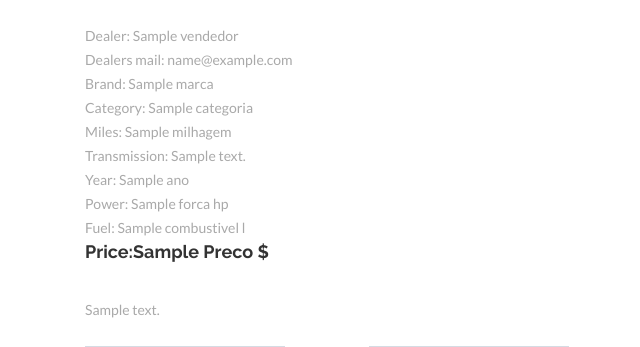
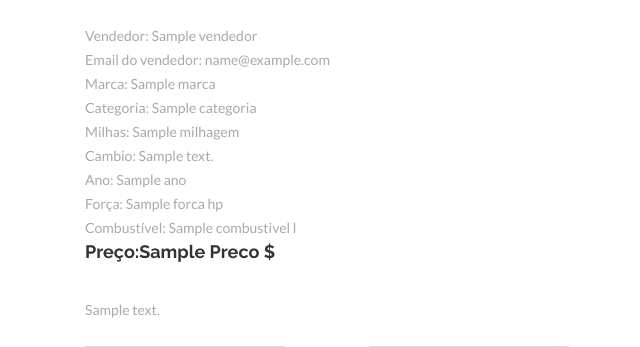
Before and after one commit to emanuel-tosto/loja_de_carros, a Django app: template backend/templates/car_detail.html in a window 1280 px wide. Shown: the part 67-414 px from the top of the page, without its empty margins (0-640 px from the left). Run offline with Django 4.2, Linux system fonts and the light colour scheme; the template is opened without the code that fills it: most values are stand-ins (such as "Sample title", 1, 10 or a date in 2020); grey boxes marked "Sample" are stand-in pictures; some web fonts are replaced.

Commit message:
corrigindo nomes em detalhes do carro: "car_detail.html

```diff
--- a/backend/templates/car_detail.html
+++ b/backend/templates/car_detail.html
@@ -2,17 +2,17 @@
 
 {% block content %}
 <div class="container">
-<br>Dealer: {{ carros.vendedor.nome }}
-<br>Dealers mail: {{ carros.vendedor.email }}
-<br>Brand: {{ carros.marca }}
-<br>Category: {{carros.categoria}}
+<br>Vendedor: {{ carros.vendedor.nome }}
+<br>Email do vendedor: {{ carros.vendedor.email }}
+<br>Marca: {{ carros.marca }}
+<br>Categoria: {{carros.categoria}}
 
-<br>Miles: {{ carros.milhagem }}
-<br>Transmission: {{ carros.cambio }}
-<br>Year: {{carros.ano}}
-<br> Power: {{ carros.forca }} hp
-<br> Fuel: {{carros.combustivel }} l
-<h4>Price:{{carros.preco}} $</h4>
+<br>Milhas: {{ carros.milhagem }}
+<br>Cambio: {{ carros.cambio }}
+<br>Ano: {{carros.ano}}
+<br> Força: {{ carros.forca }} hp
+<br> Combustível: {{carros.combustivel }} l
+<h4>Preço:{{carros.preco}} $</h4>
 
 <br>{{ carros.descricao }}
 <br><br>
```
